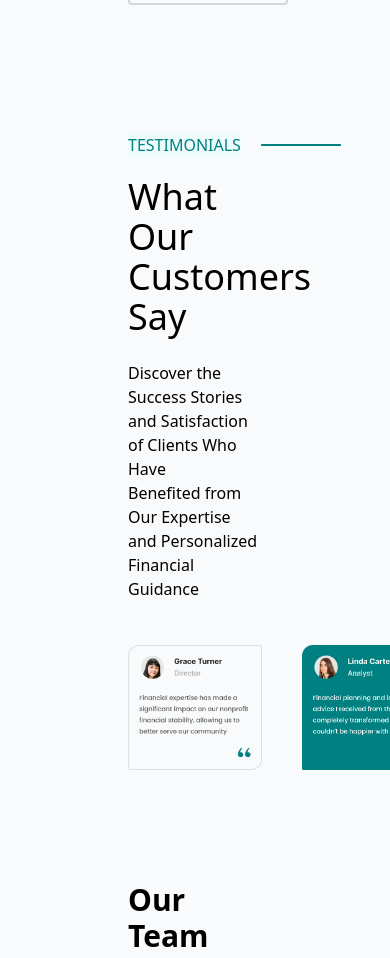
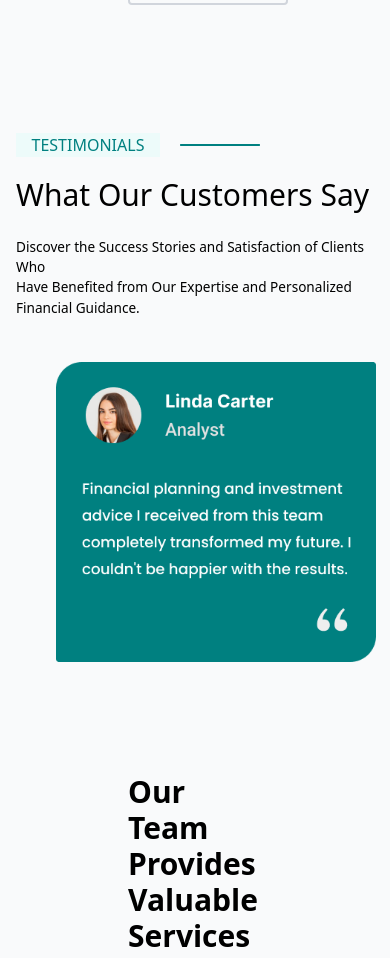
Before and after one commit to Muhammadkashif20/Business-Consulting-Website, a React (Vite) app: page / in a window 390 px wide. Shown: the part 2739-3697 px from the top of the page. Built offline with nearby package versions, Linux system fonts and the light colour scheme.

Commit message:
working on Testimonials Page

```diff
--- a/src/Components/Testimonials.jsx
+++ b/src/Components/Testimonials.jsx
@@ -6,7 +6,7 @@
 
 const Testimonials = () => {
   return (
-    <div className="flex flex-col mx-32 my-28">
+    <div className="flex flex-col mx-4 md:ms-32 lg:mx-32 my-28">
       <div className="flex items-center gap-5">
         <h2 className="bg-[#EDFBFA] text-[#008080] text-center w-[9rem]">
           TESTIMONIALS
@@ -18,22 +18,24 @@
         />
       </div>
 
-      <h1 className="font-medium text-4xl my-5">What Our Customers Say</h1>
+      <h1 className="font-medium text-3xl lg:text-4xl my-5">What Our Customers Say</h1>
 
-      <div className="my-1">
+      <div className="my-1 text-[.85rem] lg:text-[1rem]">
         <p>
-          Discover the Success Stories and Satisfaction of Clients Who Have{" "}
-          <br /> Benefited from Our Expertise and Personalized Financial
-          Guidance
+          Discover the Success Stories and Satisfaction of Clients Who <br/>  Have
+           Benefited  from Our Expertise  and  Personalized <br/>  Financial
+          Guidance.
         </p>
       </div>
 
-      <div className="flex justify-between items-center mt-10 gap-10 grid-cols-1 sm:grid-cols-1 md:grid-cols-2 lg:grid-cols-3   ">
+      <div className="flex justify-between items-center mt-10 gap-10 grid-cols-1 md:grid-cols-2 lg:grid-cols-3 ">
+        <div>
         <img
           src={Feedback1}
           alt=""
           className="w-[20rem] cursor-pointer transition duration-300 ease-in-out hover:scale-105"
-        />
+          />
+          </div>
         <img
           src={Feedback2}
           alt=""
```
